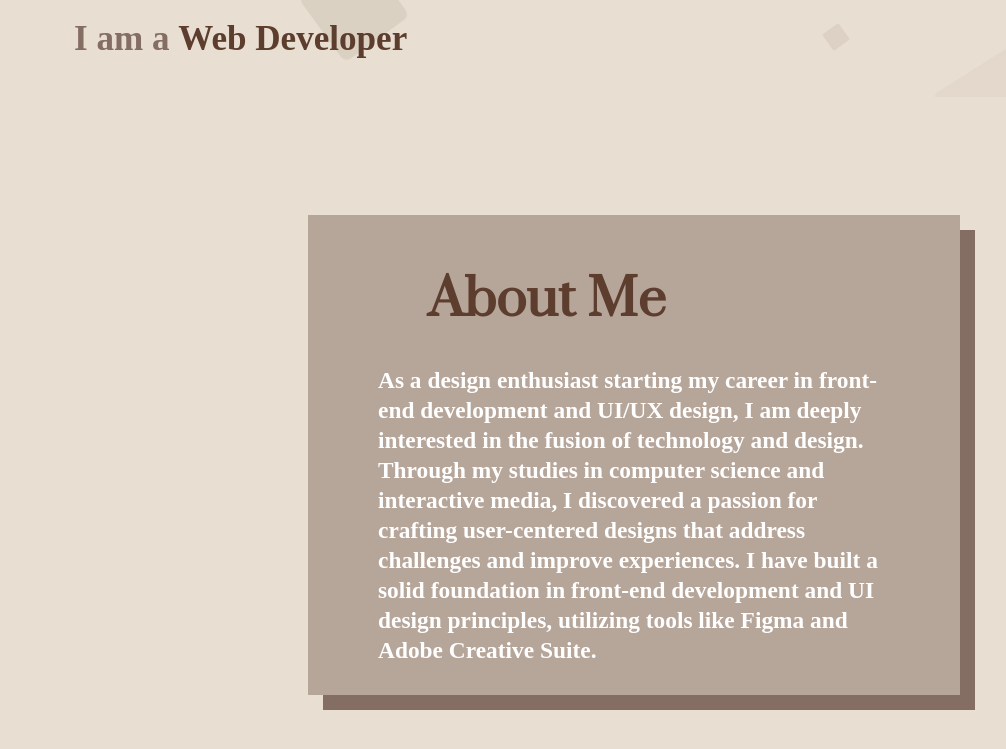
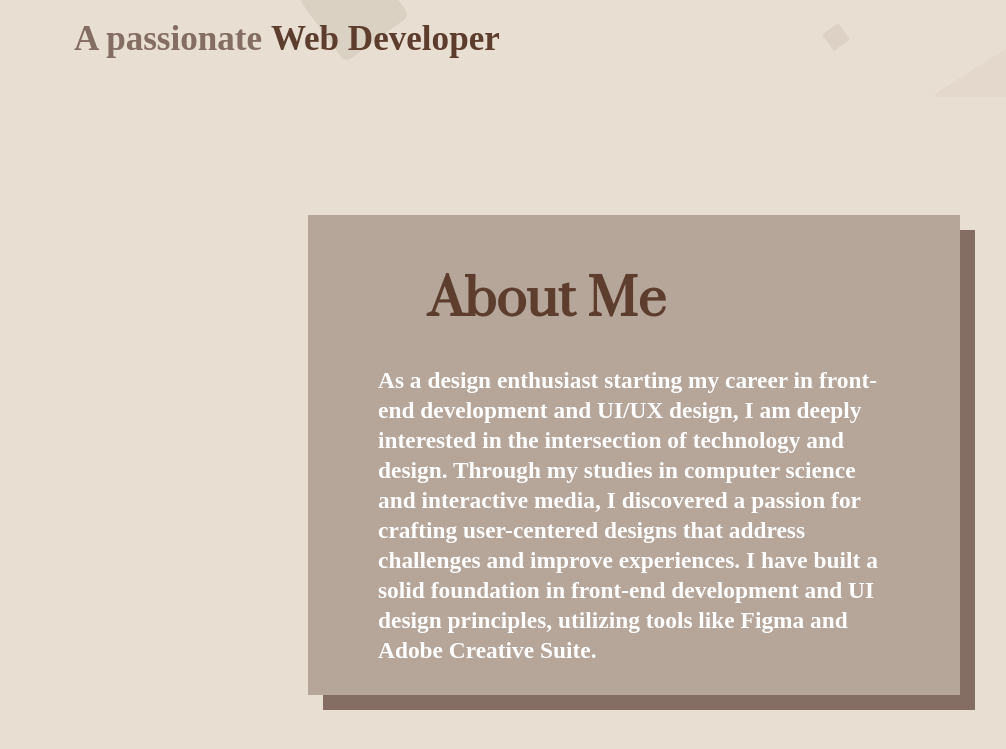
Before and after one commit to tiaramontgomery/tiaramontgomery, a website: page index.html in a window 1280 px wide. Shown: the part 703-1452 px from the top of the page, without its empty margins (6-1012 px from the left). Drawn offline with Linux system fonts and the light colour scheme.

Commit message:
Update index.html

```diff
--- a/index.html
+++ b/index.html
@@ -62,7 +62,7 @@
           </div>
           <div class="title">
             <h3>
-              I am a
+              A passionate
               <span class="roll">
                 <span class="roll-item">Web Developer</span>
                 <span class="roll-item">UI/UX Designer</span>
@@ -78,7 +78,7 @@
         <div class="about-text">
           <h1>About Me</h1>
           <h3>
-           As a design enthusiast starting my career in front-end development and UI/UX design, I am deeply interested in the fusion of            technology and design. Through my studies in computer science and interactive media, I discovered a passion for crafting                user-centered designs that address challenges and improve experiences. I have built a solid foundation in front-end                     development and UI design principles, utilizing tools like Figma and Adobe Creative Suite.
+           As a design enthusiast starting my career in front-end development and UI/UX design, I am deeply interested in the     intersection of technology and design. Through my studies in computer science and interactive media, I discovered a passion for crafting user-centered designs that address challenges and improve experiences. I have built a solid foundation in front-end                     development and UI design principles, utilizing tools like Figma and Adobe Creative Suite.
           </h3>
         </div>
       </div>
```
